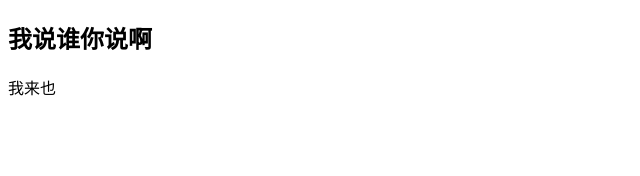
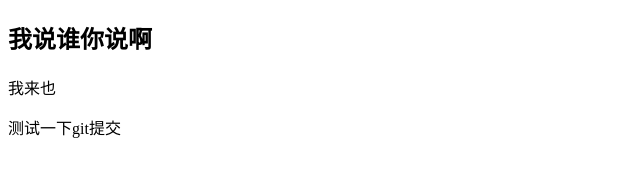
Before and after one commit to changlearn/learnPromise, a website built with Vite: page learnPromise/index.html in a window 1280 px wide. Shown: the whole page, without its empty margins (0-640 px from the left). Built offline with nearby package versions, Linux system fonts and the light colour scheme.

Commit message:
R12 \n msg: '测试一下git提交'

```diff
--- a/learnPromise/index.html
+++ b/learnPromise/index.html
@@ -12,6 +12,7 @@
     <section>
         <h1>我说谁你说啊</h1>
         <p>我来也</p>
+        <p>测试一下git提交</p>
     </section>
 </body>
 </html>
```
